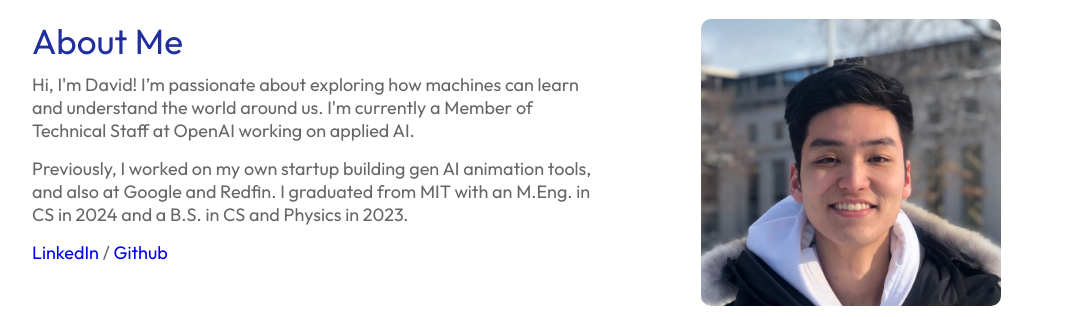
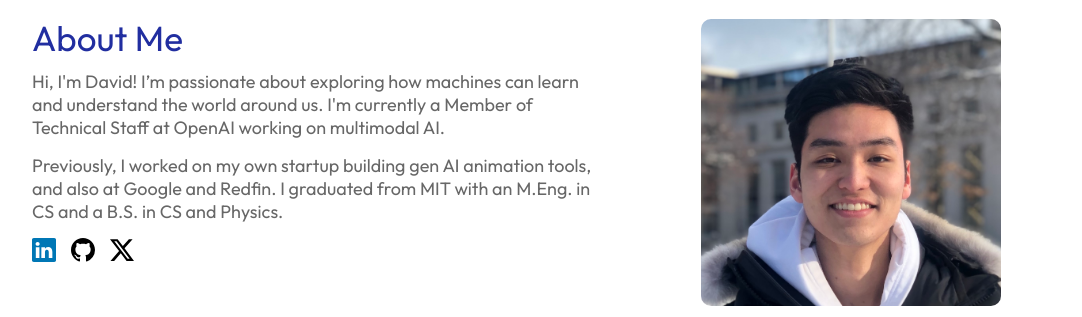
Before and after one commit to davidfang00/davidfang00.github.io, a React (Vite) app: page / in a window 1280 px wide. Shown: the part 171-488 px from the top of the page, without its empty margins (96-1178 px from the left). Built offline with nearby package versions, Linux system fonts and the light colour scheme.

Commit message:
update page

```diff
--- a/src/components/Home/About/About.tsx
+++ b/src/components/Home/About/About.tsx
@@ -12,12 +12,12 @@
         <p>
           Hi, I'm David! I’m passionate about exploring how machines can learn
           and understand the world around us. I'm currently a Member of
-          Technical Staff at OpenAI working on applied AI.
+          Technical Staff at OpenAI working on multimodal AI.
         </p>
         <p>
           Previously, I worked on my own startup building gen AI animation
           tools, and also at Google and Redfin. I graduated from MIT with an
-          M.Eng. in CS in 2024 and a B.S. in CS and Physics in 2023.
+          M.Eng. in CS and a B.S. in CS and Physics.
         </p>
         <p>
           {" "}
@@ -27,16 +27,52 @@
             rel="noopener noreferrer"
             style={{ color: "#0000EE" }}
           >
-            LinkedIn
+            <svg
+              xmlns="http://www.w3.org/2000/svg"
+              width="24"
+              height="24"
+              fill="#0077B5	"
+              className="bi bi-linkedin"
+              viewBox="0 0 16 16"
+            >
+              <path d="M0 1.146C0 .513.526 0 1.175 0h13.65C15.474 0 16 .513 16 1.146v13.708c0 .633-.526 1.146-1.175 1.146H1.175C.526 16 0 15.487 0 14.854zm4.943 12.248V6.169H2.542v7.225zm-1.2-8.212c.837 0 1.358-.554 1.358-1.248-.015-.709-.52-1.248-1.342-1.248S2.4 3.226 2.4 3.934c0 .694.521 1.248 1.327 1.248zm4.908 8.212V9.359c0-.216.016-.432.08-.586.173-.431.568-.878 1.232-.878.869 0 1.216.662 1.216 1.634v3.865h2.401V9.25c0-2.22-1.184-3.252-2.764-3.252-1.274 0-1.845.7-2.165 1.193v.025h-.016l.016-.025V6.169h-2.4c.03.678 0 7.225 0 7.225z" />
+            </svg>
           </a>{" "}
-          /{" "}
+          &nbsp;&nbsp;{" "}
           <a
             href="https://github.com/davidfang00"
             target="_blank"
             rel="noopener noreferrer"
             style={{ color: "#0000EE" }}
           >
-            Github
+            <svg
+              xmlns="http://www.w3.org/2000/svg"
+              width="24"
+              height="24"
+              fill="000000"
+              className="bi bi-github"
+              viewBox="0 0 16 16"
+            >
+              <path d="M8 0C3.58 0 0 3.58 0 8c0 3.54 2.29 6.53 5.47 7.59.4.07.55-.17.55-.38 0-.19-.01-.82-.01-1.49-2.01.37-2.53-.49-2.69-.94-.09-.23-.48-.94-.82-1.13-.28-.15-.68-.52-.01-.53.63-.01 1.08.58 1.23.82.72 1.21 1.87.87 2.33.66.07-.52.28-.87.51-1.07-1.78-.2-3.64-.89-3.64-3.95 0-.87.31-1.59.82-2.15-.08-.2-.36-1.02.08-2.12 0 0 .67-.21 2.2.82.64-.18 1.32-.27 2-.27s1.36.09 2 .27c1.53-1.04 2.2-.82 2.2-.82.44 1.1.16 1.92.08 2.12.51.56.82 1.27.82 2.15 0 3.07-1.87 3.75-3.65 3.95.29.25.54.73.54 1.48 0 1.07-.01 1.93-.01 2.2 0 .21.15.46.55.38A8.01 8.01 0 0 0 16 8c0-4.42-3.58-8-8-8" />
+            </svg>
+          </a>{" "}
+          &nbsp;&nbsp;{" "}
+          <a
+            href="https://x.com/davidfang00"
+            target="_blank"
+            rel="noopener noreferrer"
+            style={{ color: "#0000EE" }}
+          >
+            <svg
+              xmlns="http://www.w3.org/2000/svg"
+              width="24"
+              height="24"
+              fill="000000"
+              className="bi bi-twitter-x"
+              viewBox="0 0 16 16"
+            >
+              <path d="M12.6.75h2.454l-5.36 6.142L16 15.25h-4.937l-3.867-5.07-4.425 5.07H.316l5.733-6.57L0 .75h5.063l3.495 4.633L12.601.75Zm-.86 13.028h1.36L4.323 2.145H2.865z" />
+            </svg>
           </a>{" "}
         </p>
       </div>
```
